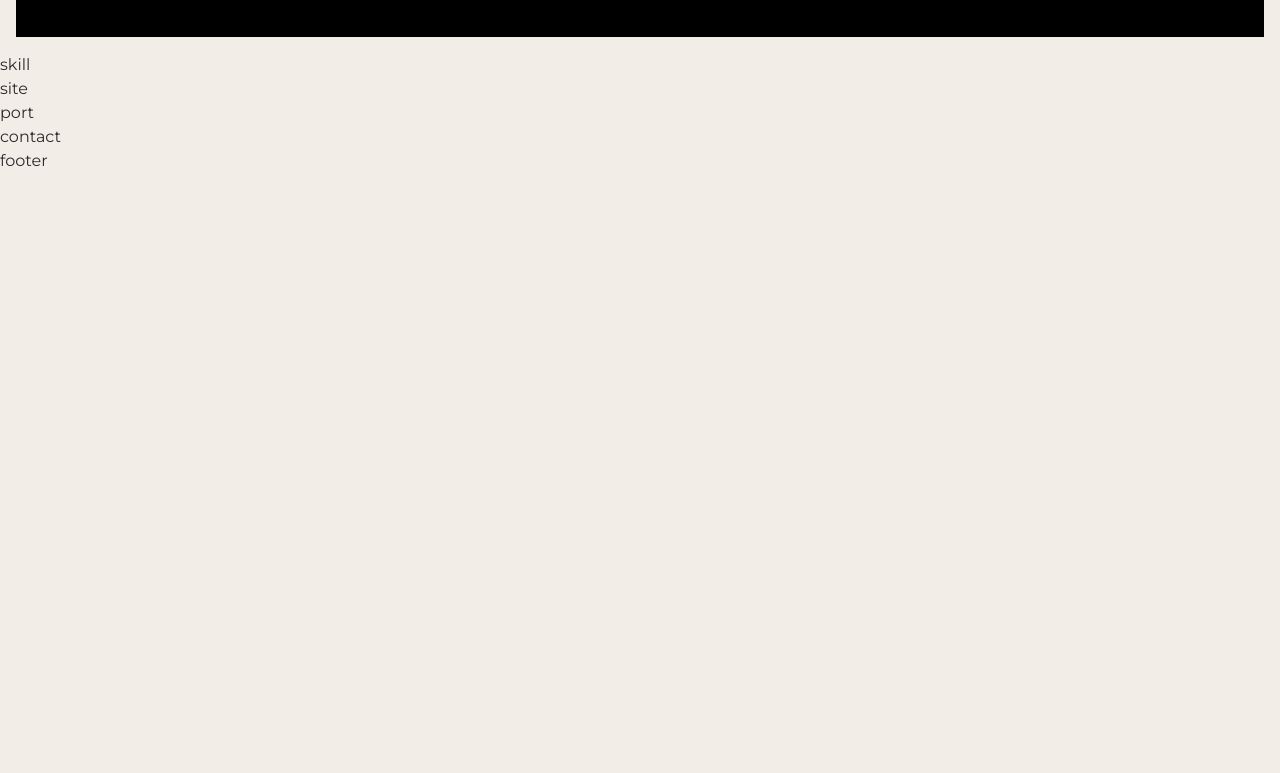
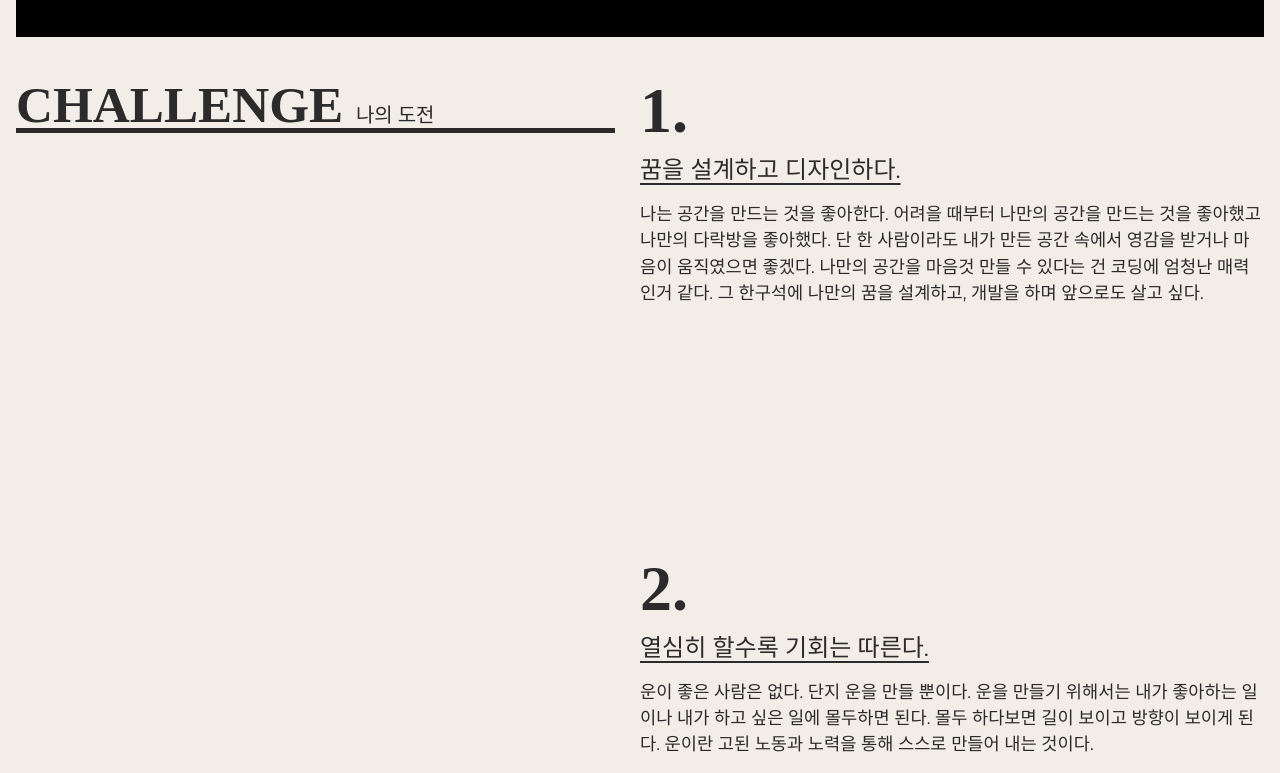
Before and after one commit to joon6390/PortFolio-Vite, a website built with Vite: page src/index.html in a window 1280 px wide. Shown: the part 747-1520 px from the top of the page. Before the commit the page ends 920 px from the top, so only its background shows below. Built offline with nearby package versions, Linux system fonts and the light colour scheme; a small style sheet from the web is missing; a web font is replaced by a local one.

Commit message:
스킬 영역 완료

```diff
--- a/src/assets/css/section/skill.css
+++ b/src/assets/css/section/skill.css
@@ -1,3 +1,64 @@
-#skill {
+.skill__inner {
+    padding: 16px;
+    display: flex;
+    justify-content: space-between;
+}
+.skill__title {
+    position: sticky;
+    top: 70px;
+    left: 0;
+    width: 48%;
+    height: 5vw;
+    font-size: 4vw;
+    font-weight: 900;
+    line-height: 1.4;
+    font-family: var(--mainKor-font);
+    text-transform: uppercase;
+    color: var(--black100);
+    border-bottom: 0.4vw solid var(--black100);
+}
+.skill__title em {
+    font-size: 1.25rem;
+    font-weight: 400;
+    line-height: 2;
+}
+.skill__desc {
+    width: 50%;
+}
+.skill__desc span {
+    font-size: 5vw;
+    line-height: 1;
+    font-weight: 900;
+    line-height: 1.3;
+    font-family: var(--mainNum-font);
+}
+.skill__desc h3 {
+    font-size: 1.5rem;
+    text-decoration: underline;
+    text-underline-position: under;
+    margin-bottom: 1vw;
+}
+.skill__desc p {
+    margin-bottom: 30vh;
+    font-size: 1.1rem;
+}
 
+@media (max-width: 800px) {
+    .skill__inner {
+        flex-direction: column;
+    }
+    .skill__title {
+        width: 100%;
+        margin-bottom: 10vw;
+        font-size: 30px;
+        height: auto;
+        top: 68px;
+        background-color: var(--mainBg-color);
+    }
+    .skill__desc p {
+        width: 100%;
+    }
+    .skill__desc span {
+        font-size: 20vw;
+    }
 }
--- a/src/index.html
+++ b/src/index.html
@@ -56,9 +56,9 @@
     <main id="main" role="main">
         <section id="intro">
             <div class="intro__inner">
-                <div class="intro__title">
+                <h2 class="intro__title">
                     port developer
-                </div>
+                </h2>
                 <div class="intro_lines" aria-hidden="true">
                     <span class="line"></span>
                     <span class="line"></span>
@@ -92,7 +92,43 @@
         <!-- intro -->
 
         <section id="skill">
-            skill
+            <div class="skill__inner">
+                <h2 class="skill__title">
+                    challenge <em>나의 도전</em>
+                </h2>
+                <div class="skill__desc">
+                    <div>
+                        <span>1.</span>
+                        <h3>꿈을 설계하고 디자인하다.</h3>
+                        <p>
+                            나는 공간을 만드는 것을 좋아한다.
+                            어려을 때부터 나만의 공간을 만드는 것을 좋아했고 나만의 다락방을 좋아했다.
+                            단 한 사람이라도 내가 만든 공간 속에서 영감을 받거나 마음이 움직였으면 좋겠다.
+                            나만의 공간을 마음것 만들 수 있다는 건 코딩에 엄청난 매력인거 같다.
+                            그 한구석에 나만의 꿈을 설계하고, 개발을 하며 앞으로도 살고 싶다.
+                        </p>
+                    </div>
+                    <div>
+                        <span>2.</span>
+                        <h3>열심히 할수록 기회는 따른다.</h3>
+                        <p>
+                            운이 좋은 사람은 없다. 단지 운을 만들 뿐이다.
+                            운을 만들기 위해서는 내가 좋아하는 일이나 내가 하고 싶은 일에 몰두하면 된다.
+                            몰두 하다보면 길이 보이고 방향이 보이게 된다.
+                            운이란 고된 노동과 노력을 통해 스스로 만들어 내는 것이다.
+                        </p>
+                    </div>
+                    <div>
+                        <span>3.</span>
+                        <h3>나에게 정직하다.</h3>
+                        <p>
+                            정직은 다른 사람보다 나에게 큰 의미를 부여해야 한다.
+                            자신이 정직하지 않으면 진정으로 원하는 일을 열정적으로 밀고 나갈 수 없다.
+                            마음에서 우러나오는 일을 해야 정직해지며 삶을 더 즐길 줄 알게 된다.
+                        </p>
+                    </div>
+                </div>
+            </div>
         </section>
         <!-- skill -->
 
```
Also changed, not shown: README.md.
